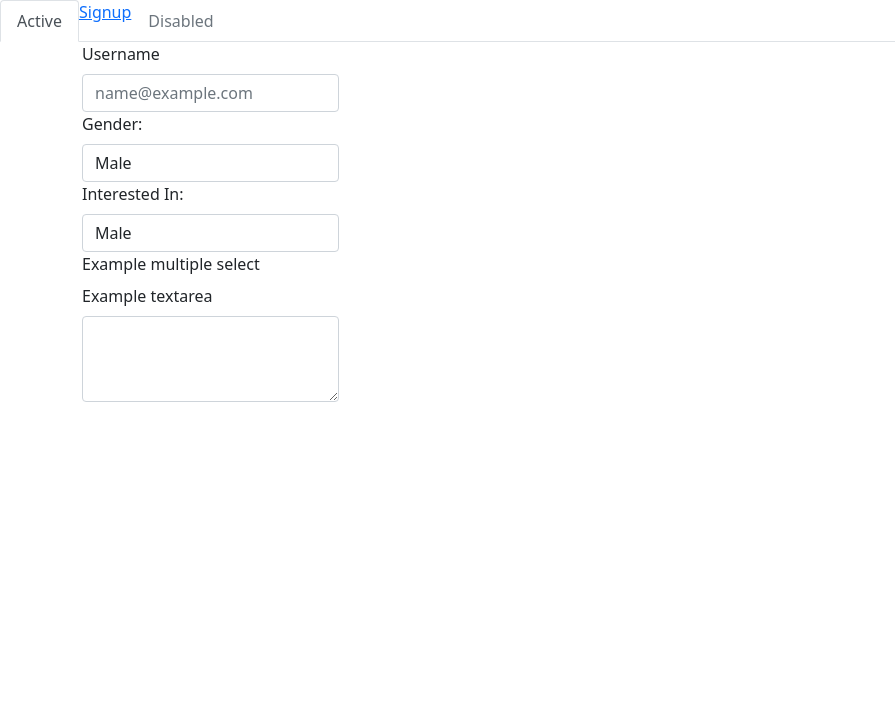
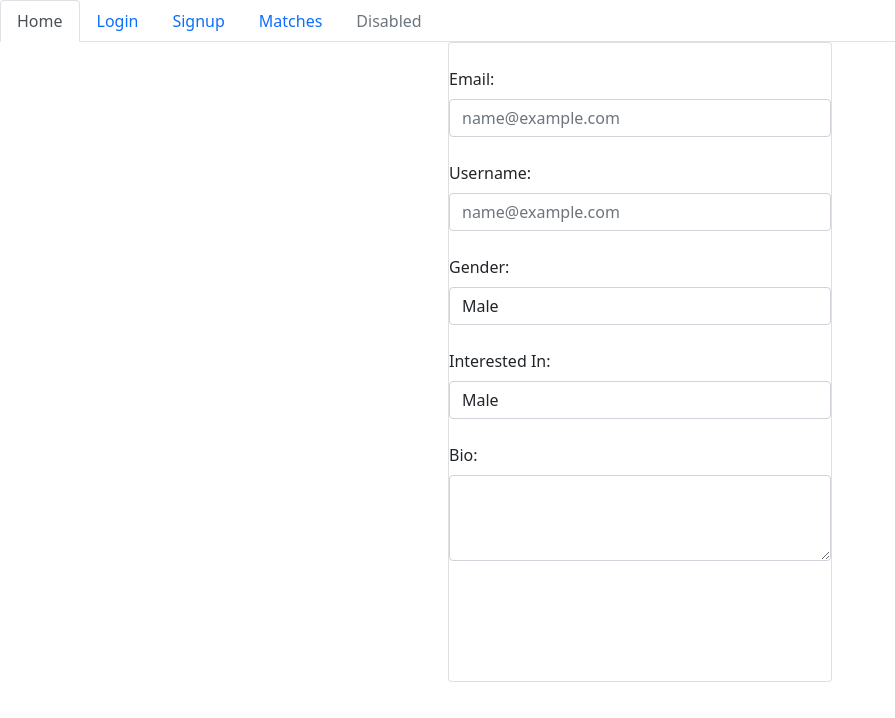
Before and after one commit to JXIong15/Pinder, a React (Create React App) app in the folder client/: page /forms in a window 1280 px wide. Shown: the top 718 px of the page, without its empty margins (0-895 px from the left). Built offline with nearby package versions, Linux system fonts and the light colour scheme.

Commit message:
updated form page, nav bar, and added random user API to the matches page

```diff
--- a/client/src/App.js
+++ b/client/src/App.js
@@ -5,6 +5,7 @@ import Login from './containers/Login';
 import "./index.css";
 import Forms from './containers/Forms';
 import Navbar from './containers/Navbar'
+import Matches from './containers/Matches'
 
 
 
@@ -49,6 +50,9 @@ function App() {
 
             <Route exact path="/forms" component={Forms} />
 
+            <Route exact path="/matches" component={Matches} />
+
+
           </Switch>
         </div>
 
--- a/client/src/containers/Forms.js
+++ b/client/src/containers/Forms.js
@@ -1,19 +1,32 @@
 import {React} from "react";
 import Form from "react-bootstrap/Form";
 import Container from "react-bootstrap/Container";
-
+import Card from "react-bootstrap/Card"
 
 
 
 function Forms() {
     return(
-        <Container>
-        <Form>
+  <Container className = "formContainer">
+  <Card className = "formsCard">
+
+  <Form>
+    <br></br>
   <Form.Group controlId="exampleForm.ControlInput1">
-    <Form.Label>Username</Form.Label>
+    <Form.Label>Email:</Form.Label>
     <Form.Control type="email" placeholder="name@example.com" />
   </Form.Group>
   <Form.Group controlId="exampleForm.ControlSelect1">
+
+    <br></br>
+
+    <Form.Group controlId="exampleForm.ControlInput1">
+    <Form.Label>Username:</Form.Label>
+    <Form.Control type="email" placeholder="name@example.com" />
+  </Form.Group>
+  <Form.Group controlId="exampleForm.ControlSelect1"></Form.Group>
+
+    <br></br>
 
     <Form.Label>Gender:</Form.Label>
     <Form.Control as="select">
@@ -23,6 +36,8 @@ function Forms() {
       <option>Transgender</option>
     </Form.Control>
 
+    <br></br>
+
     <Form.Label>Interested In:</Form.Label>
     <Form.Control as="select">
       <option>Male</option>
@@ -31,16 +46,15 @@ function Forms() {
       <option>Transgender</option>
     </Form.Control>
 
-  </Form.Group>
-  <Form.Group controlId="exampleForm.ControlSelect2">
-    <Form.Label>Example multiple select</Form.Label>
+    <br></br>
 
   </Form.Group>
   <Form.Group controlId="exampleForm.ControlTextarea1">
-    <Form.Label>Example textarea</Form.Label>
+    <Form.Label>Bio:</Form.Label>
     <Form.Control as="textarea" rows={3} />
   </Form.Group>
 </Form>
+</Card>
 </Container>
 
 
--- /dev/null
+++ b/client/src/containers/Matches.js
@@ -0,0 +1,51 @@
+import {useEffect, React, useState} from "react";
+
+function Matches() {
+  const [employees, setEmployees] = useState([])
+  const [searchTerm, setSearchTerm] = useState("")
+  const [sortAsc, setSortAsc] = useState(true)
+  useEffect(()=>{
+    fetch("https://randomuser.me/api/?results=150")
+    .then(res=>res.json())
+    .then(data =>{
+      console.log(data.results)
+      setEmployees(data.results)
+    })
+  },[])
+  return (
+    <div className="App">
+      <input value={searchTerm} onChange={(event)=>{setSearchTerm(event.target.value)}}type="text"/>
+      <table>
+        <thead>
+          <tr>
+            <th>name</th>
+            <th>email</th>
+            <th onClick={(event)=>{setSortAsc(!sortAsc)}}>age</th>
+            <th>gender</th>
+            <th>picture</th>
+          </tr>
+        </thead>
+        <tbody>
+          {employees
+          .filter((employee)=>{
+            return employee.email.includes(searchTerm)
+          })
+          .sort((employeeA, employeeB)=>{
+            //added a ternary statement to sort employee age
+            return (employeeA.dob.age - employeeB.dob.age) * (sortAsc?1:-1)
+          })
+          .map((employee, index)=>{
+            return <tr>
+              <td>{employee.name.first} {employee.name.last}</td>
+              <td><a href={"mailto:" + employee.email}>{employee.email}</a></td>
+              <td>{employee.dob.age}</td>
+              <td>{employee.gender}</td>
+              <td><img src= {employee.picture.thumbnail}/></td>
+            </tr>
+          })}
+        </tbody>
+      </table>
+    </div>
+  );
+}
+export default Matches;
--- a/client/src/containers/Navbar.js
+++ b/client/src/containers/Navbar.js
@@ -6,12 +6,24 @@ import {Link} from 'react-router-dom';
 function Navbar(){
     return(
 <Nav variant="tabs" defaultActiveKey="/home">
+
+<Nav.Item>
+    <Nav.Link href="/home">Home</Nav.Link>
+  </Nav.Item>
+
+
   <Nav.Item>
-    <Nav.Link href="/home">Active</Nav.Link>
+    <Nav.Link href="/login">Login</Nav.Link>
   </Nav.Item>
+
   <Nav.Item>
-    <Link to="/forms">Signup</Link>
+    <Nav.Link href="/forms">Signup</Nav.Link>
   </Nav.Item>
+
+  <Nav.Item>
+    <Nav.Link href="/matches">Matches</Nav.Link>
+  </Nav.Item>
+
   <Nav.Item>
     <Nav.Link eventKey="disabled" disabled>
       Disabled
--- a/client/src/index.css
+++ b/client/src/index.css
@@ -3,7 +3,6 @@
 .container{
   display: flex;
 }
-
 
 .loginCard {
   width: 30vw;
@@ -32,3 +31,15 @@
 
 
 /* form page css */
+.formContainer{
+  display: flex;
+}
+
+.formsCard{
+  width: 30vw;
+  height: 80vh;
+  margin-top: 20vh;
+  margin: 0 auto;
+  float: none;
+
+}
```
Also changed, not shown: client/src/containers/Home.js (added), 2 other files (tests, documents, lock files or other folders).
